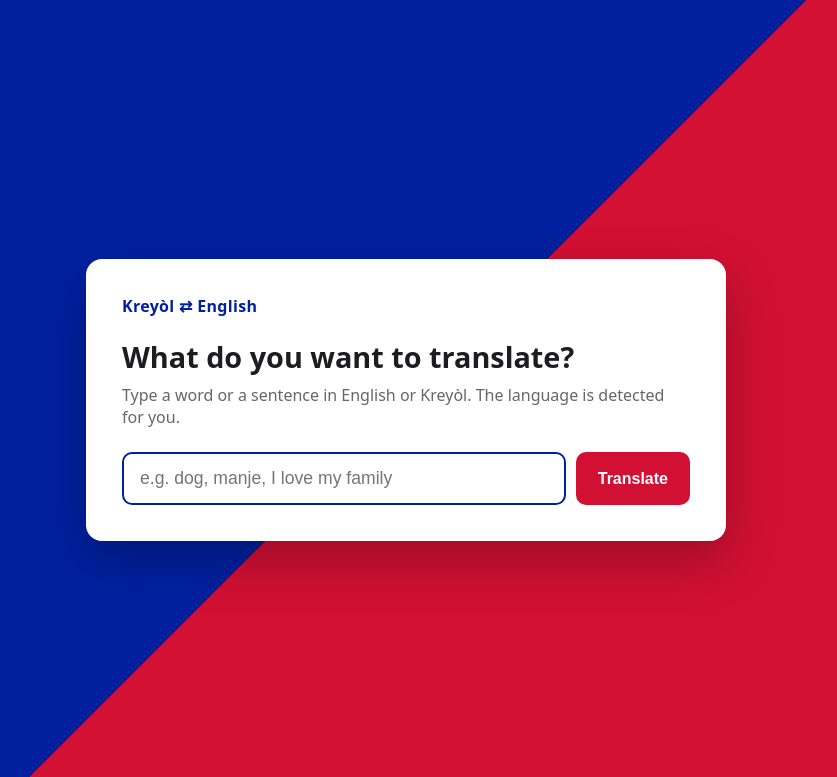
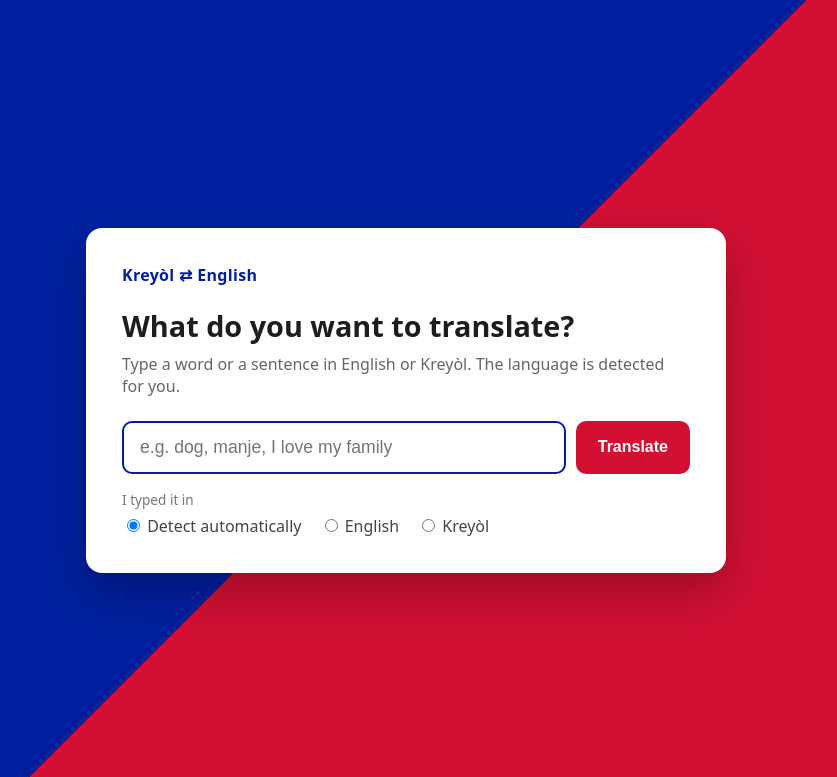
Before and after one commit to jaydensanon/kreyoltranslator, a Flask app: page / in a window 1280 px wide. Shown: the top 777 px of the page, without its empty margins (234-1071 px from the left). Run offline with Flask 3, Linux system fonts and the light colour scheme; some libraries are stand-ins or nearby versions.

Commit message:
language dectection changes

```diff
--- a/app.py
+++ b/app.py
@@ -4,7 +4,7 @@ Run:  python app.py   then open http://127.0.0.1:5000
 """
 from flask import Flask, redirect, render_template, request, url_for
 
-from translator import CORE, Translator, base
+from translator import CORE, KREYOL_CORE, Translator, base
 
 app = Flask(__name__)
 translator = Translator()          # loading the dictionary is slow: do it once
@@ -56,24 +56,26 @@ def example_sentence(english_word, kreyol_word, tag):
     return None
 
 
-def translate_word(word):
+def translate_word(word, source=None):
     w = word.casefold()
-    source = translator.detect_language(w)
+    source = source or translator.detect_language(w)
     if source == "kreyol":
-        senses = translator.lookup(w)
-        best = translator.english_for(w)
+        senses = translator.to_english(w)
+        known = senses or w in KREYOL_CORE
+        best = translator.english_for(w) if known else None
         return {
             "source": "kreyol",
             "target": "english",
             "translation": best,
-            "others": [e for e, _ in senses if e != best],
+            "others": [e for e in dict.fromkeys(senses) if e != best],
             "example": None,
         }
 
     lemma = english_lemma(w)
     tag = english_tag(lemma)
     best = translator.kreyol_for(lemma, tag) if translator.knows_english(lemma) else None
-    others = [k for k, _ in translator.lookup(w)]
+    # English dictionary only: lookup() would prefer the Kreyòl reading of a shared spelling
+    others = translator.to_kreyol(w) or translator.to_kreyol(lemma)
     if not best and others:
         best = others[0]
     example = example_sentence(lemma, best, tag) if best else None
@@ -94,13 +96,16 @@ def index():
 @app.route("/translate")
 def translate():
     text = request.args.get("text", "").strip()
+    chosen = request.args.get("from")
+    chosen = chosen if chosen in LANGUAGES else None      # None = detect automatically
     if not text:
         return redirect(url_for("index"))
 
-    if is_single_word(text):
-        result = translate_word(text)
+    single = is_single_word(text)
+    if single:
+        result = translate_word(text, chosen)
     else:
-        translation, source = translator.translate_sentence(text)
+        translation, source = translator.translate_sentence(text, chosen)
         result = {
             "source": source,
             "target": "english" if source == "kreyol" else "kreyol",
@@ -108,10 +113,17 @@ def translate():
             "others": [],
             "example": None,
         }
+    # A word spelled the same in both languages: offer the other reading
+    w = text.casefold()
+    other = result["target"]
+    in_both = single and w in translator.kreyol_to_eng and translator.knows_english(english_lemma(w))
+    switch_url = url_for("translate", text=text, **{"from": other}) if in_both else None
     return render_template(
         "result.html",
         text=text,
-        single=is_single_word(text),
+        single=single,
+        switch_url=switch_url,
+        switch_name=LANGUAGES[other],
         source_name=LANGUAGES[result["source"]],
         target_name=LANGUAGES[result["target"]],
         **result,
--- a/static/style.css
+++ b/static/style.css
@@ -58,6 +58,28 @@ button, .button {
 }
 button:hover, .button:hover { background: #a80c29; }
 
+.langs {
+  flex-basis: 100%;
+  display: flex;
+  flex-wrap: wrap;
+  gap: 6px 18px;
+  margin: 6px 0 0;
+  padding: 0;
+  border: none;
+  color: #444;
+}
+.langs legend { padding: 0; margin-bottom: 6px; font-size: .85rem; color: #777; }
+.langs label { cursor: pointer; }
+
+.switch {
+  margin: 0 0 18px;
+  padding: 12px 16px;
+  border-radius: 10px;
+  background: #fff8e1;
+  color: #5c4a00;
+}
+.switch a { color: #00209f; font-weight: 600; }
+
 .pair { display: grid; gap: 14px; grid-template-columns: 1fr 1fr; margin-bottom: 18px; }
 @media (max-width: 560px) { .pair { grid-template-columns: 1fr; } }
 
--- a/templates/index.html
+++ b/templates/index.html
@@ -5,5 +5,11 @@
   <form action="{{ url_for('translate') }}" method="get">
     <input type="text" name="text" placeholder="e.g. dog, manje, I love my family" autofocus required>
     <button type="submit">Translate</button>
+    <fieldset class="langs">
+      <legend>I typed it in</legend>
+      <label><input type="radio" name="from" value="" checked> Detect automatically</label>
+      <label><input type="radio" name="from" value="english"> English</label>
+      <label><input type="radio" name="from" value="kreyol"> Kreyòl</label>
+    </fieldset>
   </form>
 {% endblock %}
--- a/templates/result.html
+++ b/templates/result.html
@@ -19,6 +19,11 @@
     </div>
   </section>
 
+  {% if switch_url %}
+    <p class="switch">“{{ text }}” is also a {{ switch_name }} word.
+      <a href="{{ switch_url }}">Translate it as {{ switch_name }} instead →</a></p>
+  {% endif %}
+
   {% if example %}
     <section class="example">
       <span class="label">Used in a sentence</span>
```
